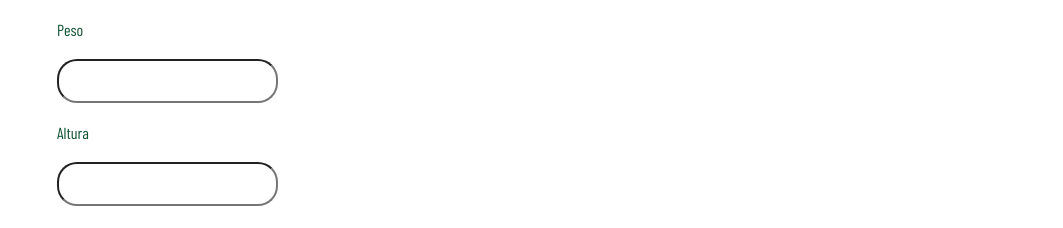
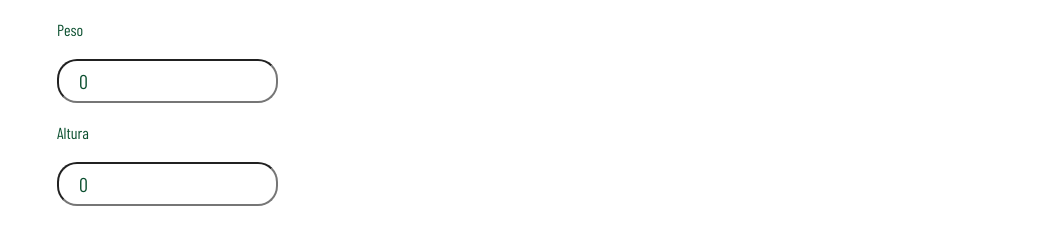
Before and after one commit to kaua-sys/angular-EsporteArLivre, an Angular app: page /cadastroAtleta in a window 1280 px wide. Shown: the part 710-938 px from the top of the page, without its empty margins (108-1171 px from the left). Built offline with nearby package versions, Linux system fonts and the light colour scheme; a web font is replaced by a local one.

Commit message:
Adicionado novas variaveis e declarações para que coincida com o backend

```diff
--- a/src/app/component/atleta/atleta.component.ts
+++ b/src/app/component/atleta/atleta.component.ts
@@ -16,13 +16,15 @@ export class AtletaComponent {
   //Declarando Atributos
   nome = ''
   cpf = 0
-  data = ''
+  data_nascimento = ''
   sexo = ''
   cep = 0
-  ruaLogradouro = ''
+  rua_logradouro = ''
   bairro = ''
   cidade = ''
   uf = ''
+  peso = 0
+  altura = 0
 
   idAtleta = 0
   editar = false
@@ -32,7 +34,7 @@ export class AtletaComponent {
 
   //Declaração de funções
   exibirDados() {
-    console.log(this.nome, this.cpf, this.data, this.sexo, this.cep, this.ruaLogradouro, this.bairro, this.cidade, this.uf)
+    console.log(this.nome, this.cpf, this.data_nascimento, this.sexo, this.cep, this.rua_logradouro, this.bairro, this.cidade, this.uf,this.peso,this.altura)
     this.limparDados()
   }
 
@@ -52,11 +54,13 @@ export class AtletaComponent {
     this.cpf = 0
     this.sexo = ''
     this.cep = 0
-    this.ruaLogradouro = ''
+    this.rua_logradouro = ''
     this.bairro = ''
     this.cidade = ''
     this.uf = ''
-    this.data = ''
+    this.data_nascimento = ''
+    this.altura = 0
+    this.peso = 0
   }
 
   //Função para de carregar todos os dados cadastrados
@@ -67,11 +71,13 @@ carregaDados(idAtleta: number){
        this.cpf = dadosAtleta.cpf
        this.sexo = dadosAtleta.sexo
        this.cep = dadosAtleta.cep
-       this.ruaLogradouro = dadosAtleta.ruaLogradouro
+       this.rua_logradouro = dadosAtleta.rua_logradouro
        this.bairro = dadosAtleta.bairro
        this.cidade = dadosAtleta.cidade
        this.uf = dadosAtleta.uf
-       this.data = dadosAtleta.data
+       this.data_nascimento = dadosAtleta.data_nascimento
+       this.peso = dadosAtleta.peso
+       this.altura = dadosAtleta.altura
     },
     error:(msgErro) =>{
       console.log('Erro ao Listar Atleta', msgErro)
@@ -85,12 +91,14 @@ carregaDados(idAtleta: number){
     atleta.nome = this.nome
     atleta.cpf = this.cpf
     atleta.sexo = this.sexo
-    atleta.data = this.data
+    atleta.data_nascimento = this.data_nascimento
     atleta.cep = this.cep
-    atleta.ruaLogradouro = this.ruaLogradouro
+    atleta.rua_logradouro = this.rua_logradouro
     atleta.bairro = this.bairro
     atleta.cidade = this.cidade
     atleta.uf = this.uf
+    atleta.peso = this.peso
+    atleta.altura = this.altura
 
     if(this.editar) {
       atleta.id = this.idAtleta
```
